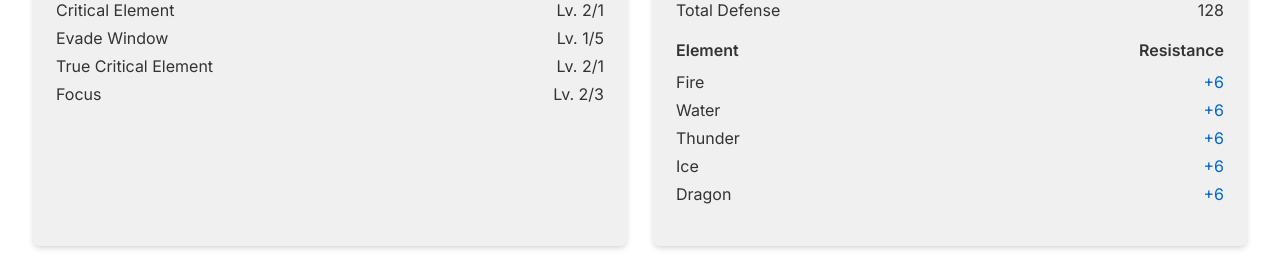
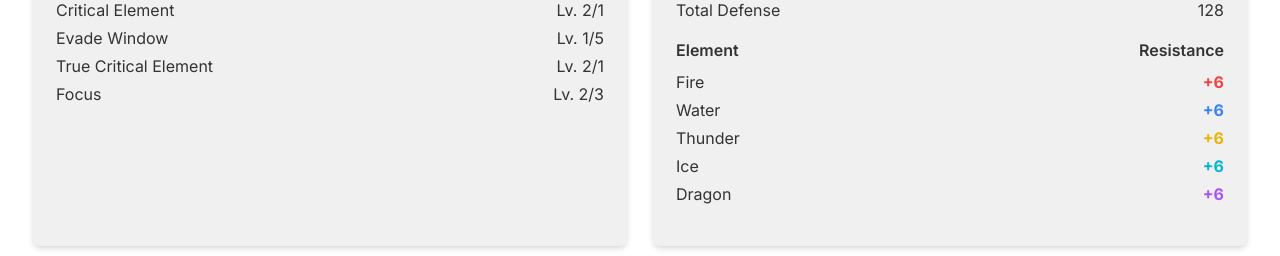
Before and after one commit to askleon/monster-hunter-wilds-wiki, a Next.js app: page /armors/grand-chaos in a window 1280 px wide. Shown: the part 318-574 px from the top of the page. Built offline with nearby package versions, Linux system fonts and the light colour scheme.

Commit message:
refactor damage types

```diff
--- a/app/components/ArmorDefenseSummary.tsx
+++ b/app/components/ArmorDefenseSummary.tsx
@@ -1,14 +1,15 @@
 import React from 'react';
 import { ArmorSet } from '@/lib/armors';
+import { ElementType, getColorClass } from '@/lib/types';
 
 export function ArmorDefenseSummary({ armorSet }: { armorSet: ArmorSet }) {
   const totalDefense = armorSet.pieces.reduce((sum, piece) => sum + piece.defense, 0);
   const totalResistances = armorSet.pieces.reduce((acc, piece) => {
     Object.entries(piece.resistances).forEach(([element, value]) => {
-      acc[element] = (acc[element] || 0) + value;
+      acc[element as ElementType] = (acc[element as ElementType] || 0) + value;
     });
     return acc;
-  }, {} as Record<string, number>);
+  }, {} as Record<ElementType, number>);
 
   return (
     <div className="space-y-4">
@@ -31,7 +32,7 @@ export function ArmorDefenseSummary({ armorSet }: { armorSet: ArmorSet }) {
           {Object.entries(totalResistances).map(([element, value]) => (
             <li key={element} className="flex justify-between">
               <span className="text-primary">{element.charAt(0).toUpperCase() + element.slice(1)}</span>
-              <span className={value > 0 ? 'text-accent' : value < 0 ? 'text-secondary' : 'text-primary'}>
+              <span className={`${getColorClass(element as ElementType)} ${value > 0 ? 'font-bold' : ''}`}>
                 {value > 0 ? '+' : ''}{value}
               </span>
             </li>
--- a/app/components/StatSummary.tsx
+++ b/app/components/StatSummary.tsx
@@ -1,6 +1,7 @@
 import React from 'react';
 import { Loadout } from './LoadoutBuilder';
 import { ArmorPiece } from '@/lib/armors';
+import { getColorClass, formatElementOrStatus } from '@/lib/types';
 
 interface StatSummaryProps {
   loadout: Loadout;
@@ -16,7 +17,22 @@ export function StatSummary({ loadout }: StatSummaryProps) {
 
   const getElementInfo = () => {
     const element = loadout.weapon?.stats.element;
-    return element ? `${element.type} (${element.value})` : 'None';
+    if (!element) return <span>None</span>;
+    return (
+      <span className={getColorClass(element.type)}>
+        {formatElementOrStatus(element)}
+      </span>
+    );
+  };
+
+  const getStatusInfo = () => {
+    const status = loadout.weapon?.stats.status;
+    if (!status) return <span>None</span>;
+    return (
+      <span className={getColorClass(status.type)}>
+        {formatElementOrStatus(status)}
+      </span>
+    );
   };
 
   const calculateTotalResistances = () => {
@@ -47,7 +63,11 @@ export function StatSummary({ loadout }: StatSummaryProps) {
             </li>
             <li className="flex justify-between">
               <span>Element:</span>
-              <span>{getElementInfo()}</span>
+              {getElementInfo()}
+            </li>
+            <li className="flex justify-between">
+              <span>Status:</span>
+              {getStatusInfo()}
             </li>
             <li className="flex justify-between">
               <span>Affinity:</span>
--- a/app/components/WeaponList.tsx
+++ b/app/components/WeaponList.tsx
@@ -1,5 +1,6 @@
 import React from 'react';
 import { WeaponNode, WeaponTree } from '@/lib/weapons';
+import { getColorClass, formatElementOrStatus } from '@/lib/types';
 import styles from './WeaponList.module.css';
 
 interface WeaponListProps {
@@ -34,10 +35,14 @@ export function WeaponList({ weaponTree }: WeaponListProps) {
               <p>Attack: {weapon.stats.attack}</p>
               <p>Affinity: {weapon.stats.affinity}%</p>
               {weapon.stats.element && (
-                <p>{weapon.stats.element.type}: {weapon.stats.element.value}</p>
+                <p className={getColorClass(weapon.stats.element.type)}>
+                  {formatElementOrStatus(weapon.stats.element)}
+                </p>
               )}
               {weapon.stats.status && (
-                <p>{weapon.stats.status.type}: {weapon.stats.status.value}</p>
+                <p className={getColorClass(weapon.stats.status.type)}>
+                  {formatElementOrStatus(weapon.stats.status)}
+                </p>
               )}
             </div>
           </li>
--- a/app/components/WeaponTree.tsx
+++ b/app/components/WeaponTree.tsx
@@ -4,6 +4,7 @@ import { createPortal } from 'react-dom';
 import { WeaponNode, WeaponTree as WeaponTreeType } from '@/lib/weapons';
 import styles from './WeaponTree.module.css';
 import { calculateTreeDimensions, calculateNodeDimensions } from '@/lib/treeLayoutCalculator';
+import { getColorClass, formatElementOrStatus } from '@/lib/types';
 
 interface WeaponTreeProps {
   weaponTree: WeaponTreeType;
@@ -70,10 +71,14 @@ export function WeaponTree({ weaponTree }: WeaponTreeProps) {
           <li>Attack: {node.stats.attack}</li>
           <li>Affinity: {node.stats.affinity}%</li>
           {node.stats.element && (
-            <li>{node.stats.element.type}: {node.stats.element.value}</li>
+            <li className={getColorClass(node.stats.element.type)}>
+              {formatElementOrStatus(node.stats.element)}
+            </li>
           )}
           {node.stats.status && (
-            <li>{node.stats.status.type}: {node.stats.status.value}</li>
+            <li className={getColorClass(node.stats.status.type)}>
+              {formatElementOrStatus(node.stats.status)}
+            </li>
           )}
         </ul>
       </div>
--- /dev/null
+++ b/lib/types.ts
@@ -0,0 +1,33 @@
+export type PhysicalDamageType = 'blunt' | 'slashing' | 'piercing';
+export type ElementType = 'fire' | 'water' | 'thunder' | 'ice' | 'dragon';
+export type StatusType = 'poison' | 'paralysis' | 'sleep' | 'blast';
+
+export interface ElementalProperty {
+  type: ElementType;
+  value: number;
+}
+
+export interface StatusProperty {
+  type: StatusType;
+  value: number;
+}
+
+export function getColorClass(type: ElementType | StatusType): string {
+  const colorMap: { [key: string]: string } = {
+    fire: 'text-red-500',
+    water: 'text-blue-500',
+    thunder: 'text-yellow-500',
+    ice: 'text-cyan-500',
+    dragon: 'text-purple-500',
+    poison: 'text-purple-700',
+    paralysis: 'text-yellow-300',
+    sleep: 'text-gray-400',
+    blast: 'text-orange-500',
+  };
+  return colorMap[type] || 'text-gray-500';
+}
+
+export function formatElementOrStatus(property: ElementalProperty | StatusProperty | undefined): string {
+  if (!property) return 'None';
+  return `${property.type.charAt(0).toUpperCase() + property.type.slice(1)} (${property.value})`;
+}
--- a/lib/weapons.ts
+++ b/lib/weapons.ts
@@ -2,10 +2,8 @@ import { greatSwordTree } from "./greatSwordTree";
 import { hammerTree } from "./hammerTree";
 import { longSwordTree } from "./longSwordTree";
 import { swordAndShieldTree } from "./swordAndShieldTree";
+import { PhysicalDamageType, ElementType, StatusType, ElementalProperty, StatusProperty } from './types';
 
-export type PhysicalDamageType = 'blunt' | 'slashing' | 'piercing';
-export type ElementType = 'fire' | 'water' | 'thunder' | 'ice' | 'dragon';
-export type StatusType = 'poison' | 'paralysis' | 'sleep' | 'blast';
 export interface WeaponTypeInfo {
   id: string;
   name: string;
@@ -116,14 +114,8 @@ export interface WeaponStats {
   attack: number;
   affinity: number;
   physicalType: PhysicalDamageType;
-  element?: {
-    type: ElementType;
-    value: number;
-  };
-  status?: {
-    type: StatusType;
-    value: number;
-  };
+  element?: ElementalProperty;
+  status?: StatusProperty;
 }
 
 export interface Material {
```
